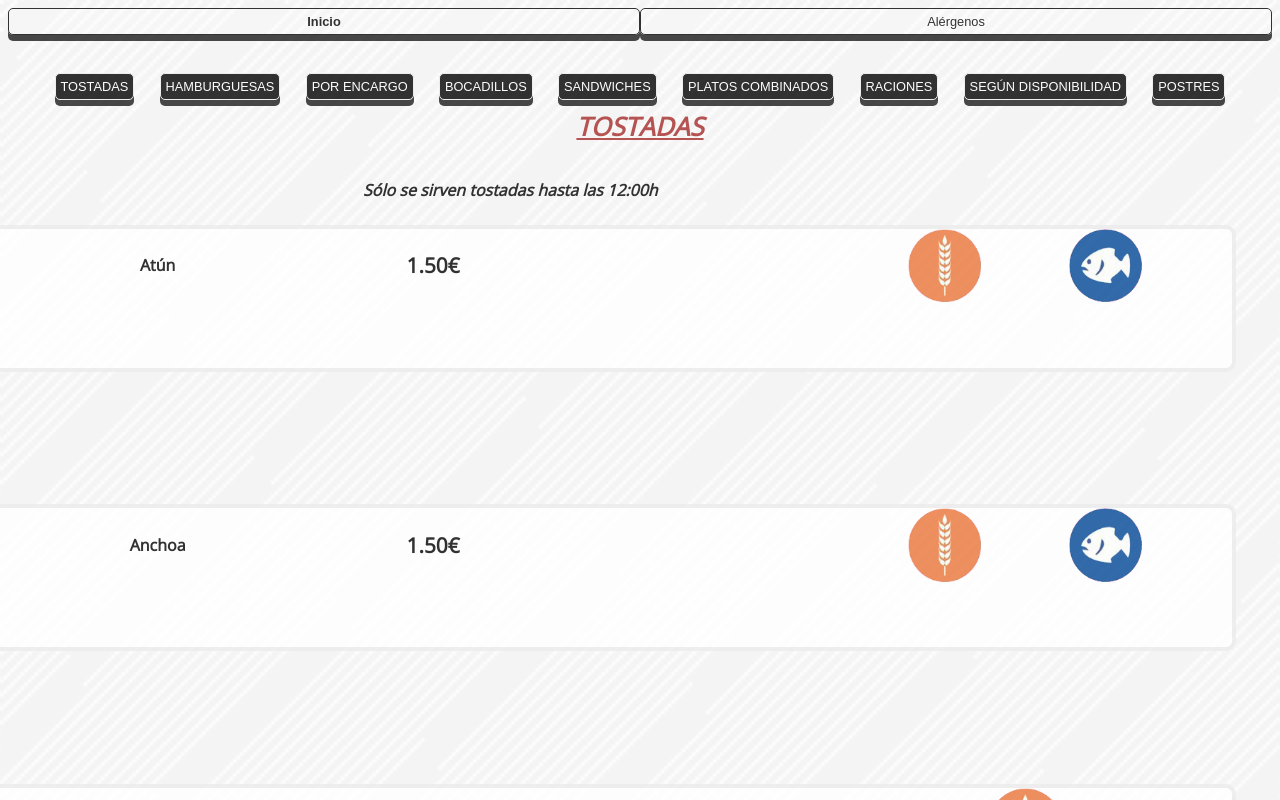
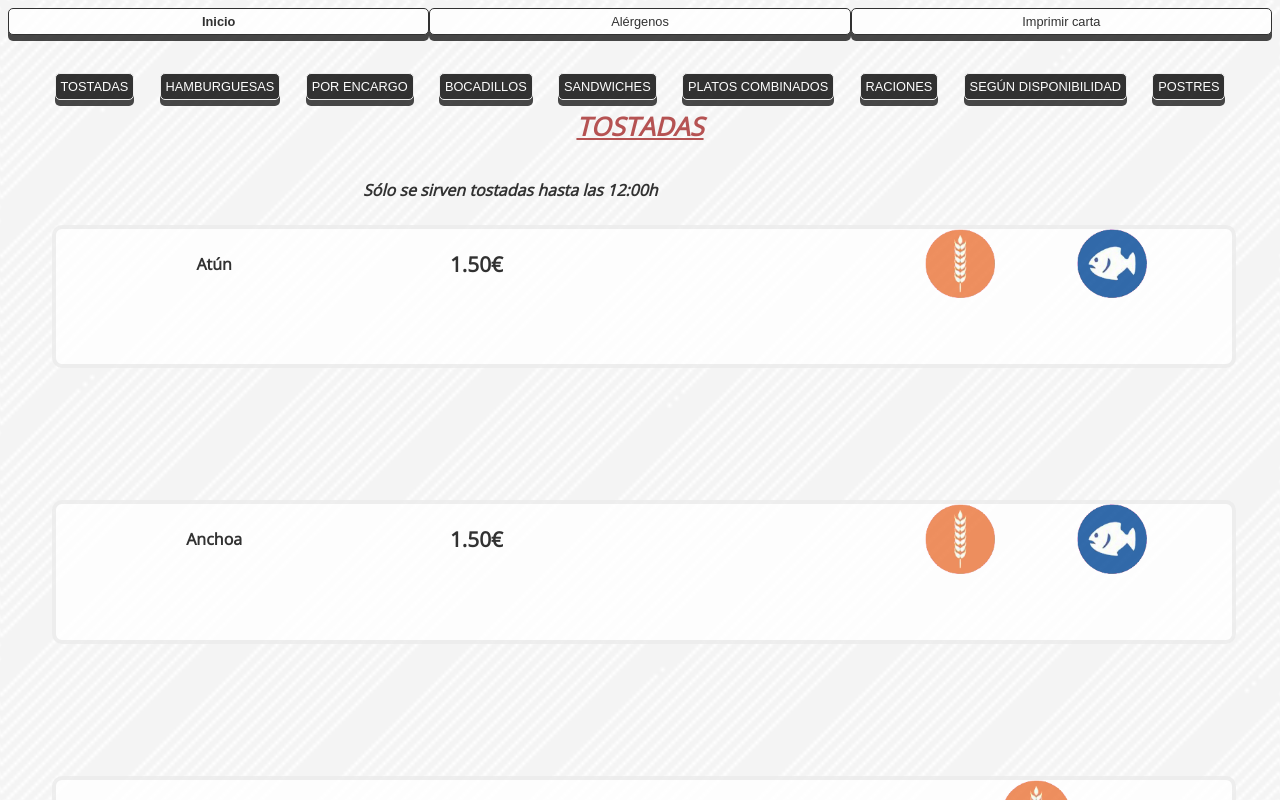
Before and after one commit to igsein/carta-hleon, a React (Vite) app: page / in a window 1280 px wide. Both pictures are taken after a click on the picture 218 px from the left and 719 px from the top of the page. Shown: the top 800 px of the page. Built offline with nearby package versions, Linux system fonts and the light colour scheme.

Commit message:
print pdf

```diff
--- a/package.json
+++ b/package.json
@@ -15,7 +15,8 @@
     "gh": "^2.8.9",
     "pages": "^0.0.16",
     "react": "^18.2.0",
-    "react-dom": "^18.2.0"
+    "react-dom": "^18.2.0",
+    "react-to-print": "^2.15.1"
   },
   "devDependencies": {
     "@types/react": "^18.0.28",
--- a/src/App.css
+++ b/src/App.css
@@ -180,7 +180,7 @@ h6{
   font-size: 0.8rem;
   width: 100%;
 
-  background-color: #ffffff39;
+  background-color: #ffffff;
   border: 1px solid #000000;
   border-radius: 5px;
 
@@ -236,9 +236,9 @@ h6{
     justify-content: space-around;
     align-items: center;
     border: solid 4px rgb(236, 236, 236);
-    width: 95%;
+    width: 90%;
     height: 150%;
-
+    margin-left: 5%;
     margin-bottom: 10%;
     padding-bottom: 5%;
     border-radius: 10px;
@@ -393,10 +393,17 @@ h6{
 
   @media print {
     @page {
+        size: A4;
         margin: 0 !important;
     }
 
     body {
+      background: repeating-linear-gradient(-45deg, #ffffff, #ffffff 2px, #f4f4f4 2px, #f4f4f4 10px);
+
         padding: 30px; /* This will act as your margin. Originally, the margin will hide the header and footer text. */
     }
+
+    header, footer {
+      display: block !important;
+  }
 }
--- a/src/pages/Alergens.jsx
+++ b/src/pages/Alergens.jsx
@@ -1,44 +1,57 @@
 import React from "react";
 import alergensJson from "../alergenos/alerjenos.json";
+import ReactToPrint from "react-to-print";
+import RenderProducts from "./RenderProducts";
 
-const Alergens = ({intl, setAlergens}) => {
+const Alergens = ({ intl, setAlergens }) => {
+  const menuTexts = {
+    es: {
+      home: "Inicio",
+      alerg: "Alérgenos",
+    },
+    en: {
+      home: "Inicio",
+      alerg: "Allergens",
+    },
+    fr: {
+      home: "Inicio",
+      alerg: "Allergènes",
+    },
+  };
 
-
-  const menuTexts = {
-
-    "es": {
-      "home": "Inicio",
-      "alerg": "Alérgenos"
-
-
-    },
-    "en": {
-      "home": "Inicio",
-      "alerg": "Allergens"
-
-
-    },
-    "fr": {
-      "home": "Inicio",
-      "alerg": "Allergènes"
-
-
-    }
-}
-
-
-  return (<>
+  return (
+    <>
       <div className="top-container">
-        <button className="button-two"
-             onClick={() => location.reload()}
-        >
+        <button className="button-two" onClick={() => location.reload()}>
           {menuTexts[intl].home}
         </button>
-        <button className="button-two"
-        onClick={()=>setAlergens(false)}
-        >
+        <button className="button-two" onClick={() => setAlergens(false)}>
           {menuTexts[intl].alerg}
         </button>
+
+        <ReactToPrint
+          pageStyle={pageStyle}
+          trigger={() => (
+            <button
+              style={{
+                width: "20%",
+                margin: "1%",
+                paddingTop: "1%",
+                paddingLeft: "1.2%",
+                paddingRight: "2%",
+                paddingBottom: "4%",
+                paddingTop: "2%",
+                fontSize: "1.4rem",
+              }}
+              className="header-btn"
+            >
+              Imprimir Factura
+            </button>
+          )}
+          content={() => componentRef}
+        />
+        <RenderProducts ref={(el) => (componentRef = el)} />
+
         {/*        <img
           src={back}
           style={{height: '50px' }}
@@ -52,15 +65,13 @@ const Alergens = ({intl, setAlergens}) => {
             <tr>
               <td>{aler.NAME[intl]}</td>
               <td>
-              <img  className="table-alerg-img" src={aler.PIC} />
+                <img className="table-alerg-img" src={aler.PIC} />
               </td>
             </tr>
           );
         })}
       </table>
-
     </>
-
   );
 };
 
--- a/src/pages/Menu.jsx
+++ b/src/pages/Menu.jsx
@@ -1,14 +1,15 @@
 import { useState, useEffect, useRef } from "react";
-
 import ES from "../ES.json";
-
 import alergenos from "../alergenos/alerjenos.json";
+import ReactToPrint from "react-to-print";
+import RenderProducts from "./RenderProducts";
 import back from "../assets/back.png";
 import logo from "../assets/logo3.png";
 import "../App.css";
 import up from "../assets/up.png";
 
 function Menu({ intl, setAlergens, setResize }) {
+  let componentRef = useRef();
   const [isVisible, setIsVisible] = useState(false);
   const [headerButton, setHeaderButton] = useState("");
   const [count, setCount] = useState(0);
@@ -16,8 +17,8 @@ function Menu({ intl, setAlergens, setResize }) {
   const [viewAddText, setViewAddText] = useState(false);
   const [typesProds, setTypesProds] = useState("");
   const mainRef = useRef(null);
-  const [numberElements, setNumberElements] = useState()
-  const [printMode,setPrintMode] = useState(false)
+  const [numberElements, setNumberElements] = useState();
+  const [printMode, setPrintMode] = useState(false);
   const [scrollTo, setScrollTo] = useState("none");
   const prevScrollPos = useRef(0);
   function addZeroes(num) {
@@ -37,24 +38,21 @@ function Menu({ intl, setAlergens, setResize }) {
   useEffect(() => {
     if (ES) {
       setCarta(ES);
-      allItems(ES)
+      allItems(ES);
     }
   }, [ES]);
 
-  const printPage = ()=>{
-    setPrintMode(true)
-    setResize(true)
+  const printPage = () => {
+    setPrintMode(true);
+    setResize(true);
     setTimeout(() => {
-
       window.print();
     }, 200);
     setTimeout(() => {
-
-      setPrintMode(false)
-      setResize(false)
+      setPrintMode(false);
+      setResize(false);
     }, 300);
-
-  }
+  };
   useEffect(() => {
     const toggleVisibility = () => {
       const currentScrollPos = window.pageYOffset;
@@ -76,7 +74,6 @@ function Menu({ intl, setAlergens, setResize }) {
   }, [isVisible]);
   const capitalizeWord = (text) => {
     const lower = text.toLowerCase();
-    console.log(lower)
 
     const stringModificado = lower.replace(/(.{30})/g, "$1\n");
     return capitalizeFirstLetter(stringModificado);
@@ -90,7 +87,6 @@ function Menu({ intl, setAlergens, setResize }) {
     if (carta) {
       const tipos = carta.map((typ) => typ.TYPE[intl]);
       let uniqueChars = [...new Set(tipos)];
-      console.log(uniqueChars);
 
       setTypesProds(
         uniqueChars.filter((categories) => categories !== undefined)
@@ -98,17 +94,21 @@ function Menu({ intl, setAlergens, setResize }) {
     }
   }, [carta]);
 
-
-  const sliceCarta = ( start, end  ) =>{
-
-
-
+  const sliceCarta = (start, end) => {
     const allProducts = typesProds.map((prods, i) => {
       return (
         <>
-          <tr key={i} id={prods} >
+          <tr key={i} id={prods}>
             <td>
-              <h1 style={{fontSize: '1rem', marginTop:       printMode && '-1%', marginBottom:       printMode && '-2%'          }} >{prods}</h1>
+              <h1
+                style={{
+                  fontSize: "1rem",
+                  marginTop: printMode && "-1%",
+                  marginBottom: printMode && "-2%",
+                }}
+              >
+                {prods}
+              </h1>
             </td>
           </tr>
           {carta
@@ -118,9 +118,7 @@ function Menu({ intl, setAlergens, setResize }) {
                   const tipo = prod.TYPE[intl];
                   return (
                     <tr key={i}>
-
-                      {printMode ?
-
+                      {printMode ? (
                         <div
                           className={
                             prod.STYLE !== "incremento" &&
@@ -130,11 +128,7 @@ function Menu({ intl, setAlergens, setResize }) {
                           <div>
                             <h2 className="h2-without-image-print">
                               {!prod.DESCRIPTION ? (
-                                <td
-                                  className={
-                                    prod.STYLE ? prod.STYLE : ""
-                                  }
-                                >
+                                <td className={prod.STYLE ? prod.STYLE : ""}>
                                   {tipo === "PLATOS COMBINADOS"
                                     ? `${i + 1}. `
                                     : ""}
@@ -149,9 +143,7 @@ function Menu({ intl, setAlergens, setResize }) {
                                   {setSelectAlergeno(prod.ALERG)}
                                   <span>
                                     {" "}
-                                    {capitalizeWord(
-                                      prod.DESCRIPTION
-                                    )}
+                                    {capitalizeWord(prod.DESCRIPTION)}
                                   </span>
                                 </td>
                               )}
@@ -159,7 +151,7 @@ function Menu({ intl, setAlergens, setResize }) {
                           </div>
 
                           <div>
-                            <h3 style={{fontSize: '0.5rem'}}>
+                            <h3 style={{ fontSize: "0.5rem" }}>
                               {" "}
                               {addZeroes(prod.PRICE)}
                               {prod.PRICE ? "€" : ""}
@@ -170,19 +162,9 @@ function Menu({ intl, setAlergens, setResize }) {
                               {" "}
                               {setSelectAlergeno(prod.ALERG)}
                             </div>
-
                           </div>
                         </div>
-                     :
-
-
-
-
-
-
-
-
-                     prod.PIC ? (
+                      ) : prod.PIC ? (
                         <div
                           className={
                             prod.STYLE !== "incremento" &&
@@ -192,11 +174,7 @@ function Menu({ intl, setAlergens, setResize }) {
                           <div>
                             <h2>
                               {!prod.DESCRIPTION ? (
-                              <td
-                                className={
-                                  prod.STYLE ? prod.STYLE : ""
-                                }
-                              >
+                                <td className={prod.STYLE ? prod.STYLE : ""}>
                                   {tipo === "PLATOS COMBINADOS"
                                     ? `${i + 1}. `
                                     : ""}
@@ -211,15 +189,13 @@ function Menu({ intl, setAlergens, setResize }) {
                                   {setSelectAlergeno(prod.ALERG)}
                                   <span>
                                     {" "}
-                                  {capitalizeWord(
-                                    prod.DESCRIPTION
-                                  )}
+                                    {capitalizeWord(prod.DESCRIPTION)}
                                   </span>
                                 </td>
                               )}
                             </h2>
                           </div>
-                        {prod.PIC && printMode  && (
+                          {prod.PIC && printMode && (
                             <div>
                               <img
                                 className="prod-pic"
@@ -229,7 +205,7 @@ function Menu({ intl, setAlergens, setResize }) {
                           )}
 
                           <div>
-                          <h3 style={{fontSize: '0.5rem'}}>
+                            <h3 style={{ fontSize: "0.5rem" }}>
                               {" "}
                               {addZeroes(prod.PRICE)}
                               {prod.PRICE ? "€" : ""}
@@ -255,11 +231,7 @@ function Menu({ intl, setAlergens, setResize }) {
                           <div>
                             <h2 className="h2-without-image-print">
                               {!prod.DESCRIPTION ? (
-                              <td
-                                className={
-                                  prod.STYLE ? prod.STYLE : ""
-                                }
-                              >
+                                <td className={prod.STYLE ? prod.STYLE : ""}>
                                   {tipo === "PLATOS COMBINADOS"
                                     ? `${i + 1}. `
                                     : ""}
@@ -274,9 +246,7 @@ function Menu({ intl, setAlergens, setResize }) {
                                   {setSelectAlergeno(prod.ALERG)}
                                   <span>
                                     {" "}
-                                  {capitalizeWord(
-                                    prod.DESCRIPTION
-                                  )}
+                                    {capitalizeWord(prod.DESCRIPTION)}
                                   </span>
                                 </td>
                               )}
@@ -284,7 +254,7 @@ function Menu({ intl, setAlergens, setResize }) {
                           </div>
 
                           <div>
-                          <h3 style={{fontSize: '0.5rem'}}>
+                            <h3 style={{ fontSize: "0.5rem" }}>
                               {" "}
                               {addZeroes(prod.PRICE)}
                               {prod.PRICE ? "€" : ""}
@@ -295,10 +265,103 @@ function Menu({ intl, setAlergens, setResize }) {
                               {" "}
                               {setSelectAlergeno(prod.ALERG)}
                             </div>
-
                           </div>
                         </div>
                       )}
+                    </tr>
+                  );
+                })
+            : ""}
+        </>
+      );
+    });
+
+    return allProducts.slice(start, end);
+  };
+
+
+
+  const sliceCartaPrint = (start, end) => {
+    const allProducts = typesProds.map((prods, i) => {
+      return (
+        <>
+          <tr key={i} id={prods}>
+            <td>
+              <h1
+                style={{
+                  fontSize: "1rem",
+                  marginTop:   "-1%",
+                  marginBottom:  "-2%",
+                }}
+              >
+                {prods}
+              </h1>
+            </td>
+          </tr>
+          {carta
+            ? carta
+                .filter((cart) => cart.TYPE[intl] === prods)
+                .map((prod, i) => {
+                  const tipo = prod.TYPE[intl];
+                  return (
+                    <tr key={i}>
+
+                        <div
+                          className={
+                            prod.STYLE !== "incremento" &&
+                            "container-prod-without-image-hidden"
+                          }
+                        >
+                          <div>
+                            <h2 className="h2-without-image-print">
+                              {!prod.DESCRIPTION ? (
+                                <td className={prod.STYLE ? prod.STYLE : ""}>
+                                  {tipo === "PLATOS COMBINADOS"
+                                    ? `${i + 1}. `
+                                    : ""}
+                                  {capitalizeWord(prod.NAME[intl])}
+                                </td>
+                              ) : (
+                                <td>
+                                  {tipo === "PLATOS COMBINADOS"
+                                    ? `${i + 1}. `
+                                    : ""}
+                                  {capitalizeWord(prod.NAME[intl])}
+                                  {setSelectAlergeno(prod.ALERG)}
+                                  <span>
+                                    {" "}
+                                    {capitalizeWord(prod.DESCRIPTION)}
+                                  </span>
+                                </td>
+                              )}
+                            </h2>
+                          </div>
+
+                          <div>
+                            <h3 style={{ fontSize: "0.5rem" }}>
+                              {" "}
+                              {addZeroes(prod.PRICE)}
+                              {prod.PRICE ? "€" : ""}
+                            </h3>
+                          </div>
+                          <div className="container-alergenos-without-images">
+                            <div className="alergenos">
+                              {" "}
+                              {setSelectAlergeno(prod.ALERG)}
+                            </div>
+                          </div>
+                        </div>
+
+                    </tr>
+                  );
+                })
+            : ""}
+        </>
+      );
+    });
+
+    return allProducts.slice(start, end);
+  };
 
 
 
@@ -307,41 +370,12 @@ function Menu({ intl, setAlergens, setResize }) {
 
 
 
+useEffect(() => {
+   if(printMode){
 
-
-
-
-
-
-
-
-
-
-
-
-
-
-
-                     </tr>
-                  );
-                })
-            : ""}
-
-
-        </>
-      );
-    })
-
-    console.log(allProducts.length)
-
-
-     return   allProducts.slice(start,end)
-
-
-
-
-
+    sliceCartaPrint()
    }
+}, [printMode])
 
 
   const deleteDuplicates = (array) => {
@@ -431,38 +465,29 @@ function Menu({ intl, setAlergens, setResize }) {
     },
   };
 
+  const allItems = (ES) => {
+    let numberData = (ES.length / 3).toFixed(2);
 
-
-
-
-  const allItems = (ES) =>{
-
-    let numberData =  (ES.length / 3).toFixed(2)
-
-    if(!Number.isInteger(numberData)){
-
-      numberData ++
+    if (!Number.isInteger(numberData)) {
+      numberData++;
 
       let numeroSinDecimales = Math.floor(numberData);
 
-      const first =numeroSinDecimales / 3
+      const first = numeroSinDecimales / 3;
 
-       setNumberElements(first /3)
+      setNumberElements(first / 3);
     }
-   }
-
-console.log(intl)
+  };
 
   const textPrint = {
-
-    es: 'Imprimir carta',
-    en: 'Print menu',
-    fr: 'Imprimer le menu'
-   }
-
+    es: "Imprimir carta",
+    en: "Print menu",
+    fr: "Imprimer le menu",
+  };
+  const pageStyle = `{ size: 2.5in 4in }`;
   return (
     <>
-      <div className={ printMode ?"top-container hidden" : "top-container " }  >
+      <div className={printMode ? "top-container hidden" : "top-container "}>
         <button
           className="button-two"
           onClick={() => location.reload()}
@@ -473,45 +498,49 @@ console.log(intl)
         <button className="button-two" onClick={() => setAlergens(true)}>
           {menuTexts[intl].alerg}
         </button>
-      {/*  <button  className="button-two" onClick={()=> printPage()}  >{textPrint[intl]}</button>   */}
-        {/*        <img
-          src={back}
-          style={{height: '50px' }}
-          className="backButton"
-          onClick={() => location.reload()}
-        /> */}
-      </div>
-      <div className="flip-scale-up-hor">
-        <img src={logo} className="logo" />
-        <div id="home"   className={printMode &&  "hidden"}   style={{fontSize:  printMode && '1rem' }}>
-          {typesProds ?
 
 
 
 
+        <ReactToPrint
+          pageStyle={pageStyle}
+          trigger={() => (
+            <button
+            onClick={() => {
+              setPrintMode(true);
+            }}
+              className="button-two"
+            >
+              {textPrint[intl]}
+            </button>
+          )}
+          content={() => componentRef}
+        />
 
 
-
-
-          printMode ?
-
-
-            typesProds.map((prod) => (
-              <button className="button">
-                <a href={`#${prod}`}>{prod}</a>
-              </button>
-            )).slice(1,9)
-
-            :
-            typesProds.map((prod) => (
+      </div>
+      <div className="flip-scale-up-hor">
+        <img src={logo} className="logo" />
+        <div
+          id="home"
+          className={printMode && "hidden"}
+          style={{ fontSize: printMode && "1rem" }}
+        >
+          {typesProds
+            ? printMode
+              ? typesProds
+                  .map((prod) => (
                     <button className="button">
                       <a href={`#${prod}`}>{prod}</a>
                     </button>
                   ))
-
-
-            : ""
-            }
+                  .slice(1, 9)
+              : typesProds.map((prod) => (
+                  <button className="button">
+                    <a href={`#${prod}`}>{prod}</a>
+                  </button>
+                ))
+            : ""}
         </div>
         <a href="#">
           {" "}
@@ -526,34 +555,17 @@ console.log(intl)
           )}
         </a>
 
-          { printMode ?
+          <div style={{display: printMode ? 'block' : 'none'}}>
+          <RenderProducts
+          printMode={printMode}
+          columnOne={typesProds && sliceCartaPrint(0, 3)}
+          columnTwo={typesProds && sliceCartaPrint(3, 6)}
+          columnThree={typesProds && sliceCartaPrint(6, 11)}
+          ref={(el) => (componentRef = el)}
+        />
+          </div>
 
 
-          <div className="printer-elements">
-          <div>
-            <table ref={mainRef} style={{ width: "100%" }}>
-              <tr className="separator">
-              {typesProds && sliceCarta(0, 3)}
-              </tr>
-            </table>
-          </div>
-          <div>
-            <table ref={mainRef} style={{ width: "100%" }}>
-              <tr className="separator">
-                {typesProds && sliceCarta(3, 6)}
-              </tr>
-            </table>
-          </div>
-          <div>
-            <table ref={mainRef} style={{ width: "100%"  }}>
-              <tr className="separator">
-                {typesProds &&
-                  sliceCarta(6  , 11)}
-              </tr>
-            </table>
-          </div>
-        </div>
-           :
         <table ref={mainRef} style={{ width: "100%" }}>
           <tr className="separator">
             {typesProds
@@ -707,7 +719,7 @@ console.log(intl)
               : ""}
           </tr>
         </table>
-           }
+        {/* )} */}
       </div>
     </>
   );
--- /dev/null
+++ b/src/pages/RenderProducts.jsx
@@ -0,0 +1,35 @@
+import React from "react";
+
+class RenderProducts extends React.Component {
+  constructor(props) {
+    super(props);
+
+    this.state = {};
+  }
+  render() {
+     return (
+      <>
+
+          <div className="printer-elements" >
+            <div>
+              <table style={{ width: "100%" }}>
+                <tr className="separator">{this.props.columnOne}</tr>
+              </table>
+            </div>
+            <div>
+              <table style={{ width: "100%" }}>
+                <tr className="separator">{this.props.columnTwo}</tr>
+              </table>
+            </div>
+            <div>
+              <table style={{ width: "100%" }}>
+                <tr className="separator">{this.props.columnThree}</tr>
+              </table>
+            </div>
+          </div>
+
+      </>
+    );
+  }
+}
+export default RenderProducts;
```
Also changed, not shown: 1 other file (tests, documents, lock files or other folders). Lines whose indentation alone changed are shown as unchanged.
